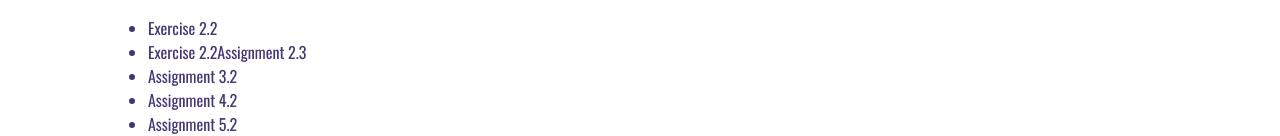
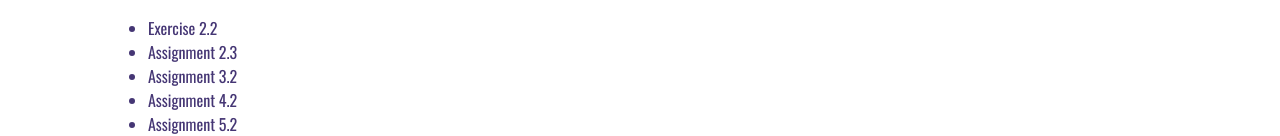
Before and after one commit to TierreGreen/web-231, a plain HTML site: page index.html in a window 1280 px wide. Shown: the part 291-427 px from the top of the page. Drawn offline with nearby package versions, Linux system fonts and the light colour scheme.

Commit message:
uploading new index.html file.

```diff
--- a/index.html
+++ b/index.html
@@ -31,7 +31,7 @@ Description: Environment Setup assignment for web-231 index.html
             <h3>Weekly Assignments</h3>
                 <ul>
                     <li class="hyper"><a href="week-2/Green-exercise2.html">Exercise 2.2</a></li>
-                    <li class="hyper"><a href="week-2/Green-payroll.html">Exercise 2.2</a>Assignment 2.3</li>
+                    <li class="hyper"><a href="week-2/Green-payroll.html">Assignment 2.3</a></li>
                     <li class="hyper">Assignment 3.2</li>
                     <li class="hyper">Assignment 4.2</li>
                     <li class="hyper">Assignment 5.2</li>
```
